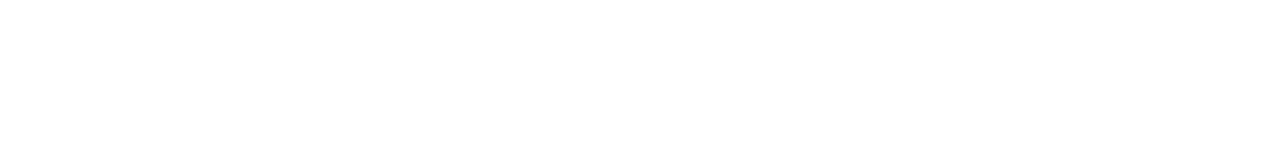
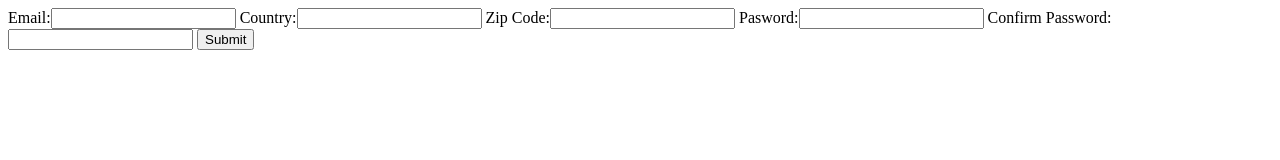
Before and after one commit to kuushal/constraint-validation-api, a plain HTML site: page index.html in a window 1280 px wide. Drawn offline with Linux system fonts and the light colour scheme.

Commit message:
html finished

```diff
--- a/index.html
+++ b/index.html
@@ -12,7 +12,15 @@
 
 <body>
     <main>
-
+        <form action="#" method="post">
+            <label for="email">Email:<input type="email" name="email" id="email"></label>
+            <label for="country">Country:<input type="text" name="country" id="country"></label>
+            <label for="zip-code">Zip Code:<input type="text" name="zip-code" id="zip-code"></label>
+            <label for="password">Pasword:<input type="password" name="password" id="password"></label>
+            <label for="confirm-passwowrd">Confirm Password:<input type="password" name="confirm-password"
+                    id="confirm-password"></label>
+            <button type="submit">Submit</button>
+        </form>
     </main>
 </body>
 
```
